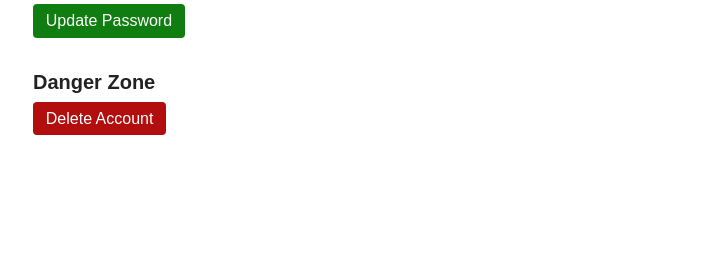
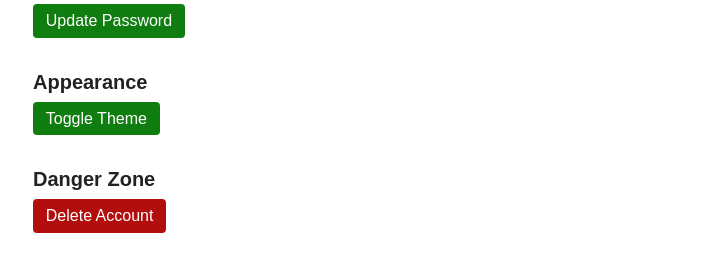
Before and after one commit to ScriptRaccoon/svalendar, a SvelteKit app: page /account in a window 1280 px wide. Shown: the part 419-690 px from the top of the page, without its empty margins (283-996 px from the left). Built offline with nearby package versions, Linux system fonts and the light colour scheme; no server answers.

Commit message:
dark mode option

```diff
--- a/src/app.html
+++ b/src/app.html
@@ -7,6 +7,7 @@
 		%sveltekit.head%
 	</head>
 	<body data-sveltekit-preload-data="hover">
+		<script src="%sveltekit.assets%/js/theme.js"></script>
 		<div style="display: contents">%sveltekit.body%</div>
 	</body>
 </html>
--- a/src/lib/components/Header.svelte
+++ b/src/lib/components/Header.svelte
@@ -58,7 +58,7 @@
 		font-size: 1.5rem;
 		font-weight: 400;
 		line-height: initial;
-		color: var(--primary-color);
+		color: var(--title-color);
 		letter-spacing: 1px;
 	}
 
--- a/src/lib/components/IconButton.svelte
+++ b/src/lib/components/IconButton.svelte
@@ -18,7 +18,7 @@
 
 <style>
 	button {
-		background-color: #eee;
+		background-color: var(--icon-bg-color);
 		cursor: pointer;
 		border-radius: 50%;
 		width: 2rem;
@@ -26,6 +26,5 @@
 		display: inline-flex;
 		justify-content: center;
 		align-items: center;
-		color: var(--secondary-font-color);
 	}
 </style>
--- a/src/lib/components/IconLink.svelte
+++ b/src/lib/components/IconLink.svelte
@@ -18,13 +18,12 @@
 
 <style>
 	a {
-		background-color: #eee;
+		background-color: var(--icon-bg-color);
 		border-radius: 50%;
 		width: 2rem;
 		height: 2rem;
 		display: inline-flex;
 		justify-content: center;
 		align-items: center;
-		color: var(--secondary-font-color);
 	}
 </style>
--- /dev/null
+++ b/src/lib/states.svelte.ts
@@ -0,0 +1,18 @@
+import { browser } from '$app/environment'
+
+const initial_theme =
+	browser && localStorage.getItem('theme') === 'dark' ? 'dark' : 'light'
+
+export const theme = $state<{
+	value: 'light' | 'dark'
+	toggle: () => void
+}>({
+	value: initial_theme,
+	toggle: () => {
+		if (!browser) return
+		const new_theme = theme.value === 'dark' ? 'light' : 'dark'
+		theme.value = new_theme
+		localStorage.setItem('theme', new_theme)
+		document.documentElement.setAttribute('data-theme', new_theme)
+	}
+})
--- a/src/routes/account/+page.svelte
+++ b/src/routes/account/+page.svelte
@@ -1,5 +1,6 @@
 <script lang="ts">
 	import { page } from '$app/state'
+	import { theme } from '$lib/states.svelte.js'
 
 	let { form } = $props()
 
@@ -54,6 +55,11 @@
 </section>
 
 <section class="section">
+	<h3>Appearance</h3>
+	<button class="button" onclick={theme.toggle}>Toggle Theme</button>
+</section>
+
+<section class="section">
 	<h3>Danger Zone</h3>
 
 	<form method="POST" action="?/delete">
--- a/src/routes/app.css
+++ b/src/routes/app.css
@@ -5,6 +5,7 @@
 }
 
 :root {
+	--bg-color: white;
 	--font-color: #222;
 	--secondary-font-color: #444;
 	--outline-color: #aaa;
@@ -12,11 +13,27 @@
 	--primary-color: rgb(15, 125, 15);
 	--button-danger-color: rgb(179, 14, 14);
 	--highlight-color: #f8f8f8;
+	--title-color: rgb(15, 125, 15);
+	--icon-bg-color: #e6e6e6;
+}
+
+:root[data-theme='dark'] {
+	--bg-color: #222;
+	--font-color: #ddd;
+	--secondary-font-color: #bbb;
+	--outline-color: #666;
+	--error-color: hsl(0, 100%, 65%);
+	--primary-color: rgb(17, 110, 17);
+	--button-danger-color: rgb(179, 14, 14);
+	--highlight-color: #2e2e2e;
+	--title-color: yellow;
+	--icon-bg-color: #444;
 }
 
 body {
 	font-family: Arial, Helvetica, sans-serif;
 	line-height: 1.5;
+	background-color: var(--bg-color);
 	color: var(--font-color);
 }
 
--- /dev/null
+++ b/static/js/theme.js
@@ -0,0 +1,12 @@
+if (typeof window !== undefined) {
+	const saved_theme = localStorage.getItem('theme')
+
+	if (saved_theme === 'light' || saved_theme === 'dark') {
+		document.documentElement.setAttribute('data-theme', saved_theme)
+	} else {
+		const prefers_dark = window.matchMedia('(prefers-color-scheme: dark)').matches
+		const theme = prefers_dark ? 'dark' : 'light'
+		document.documentElement.setAttribute('data-theme', theme)
+		localStorage.setItem('theme', theme)
+	}
+}
```
